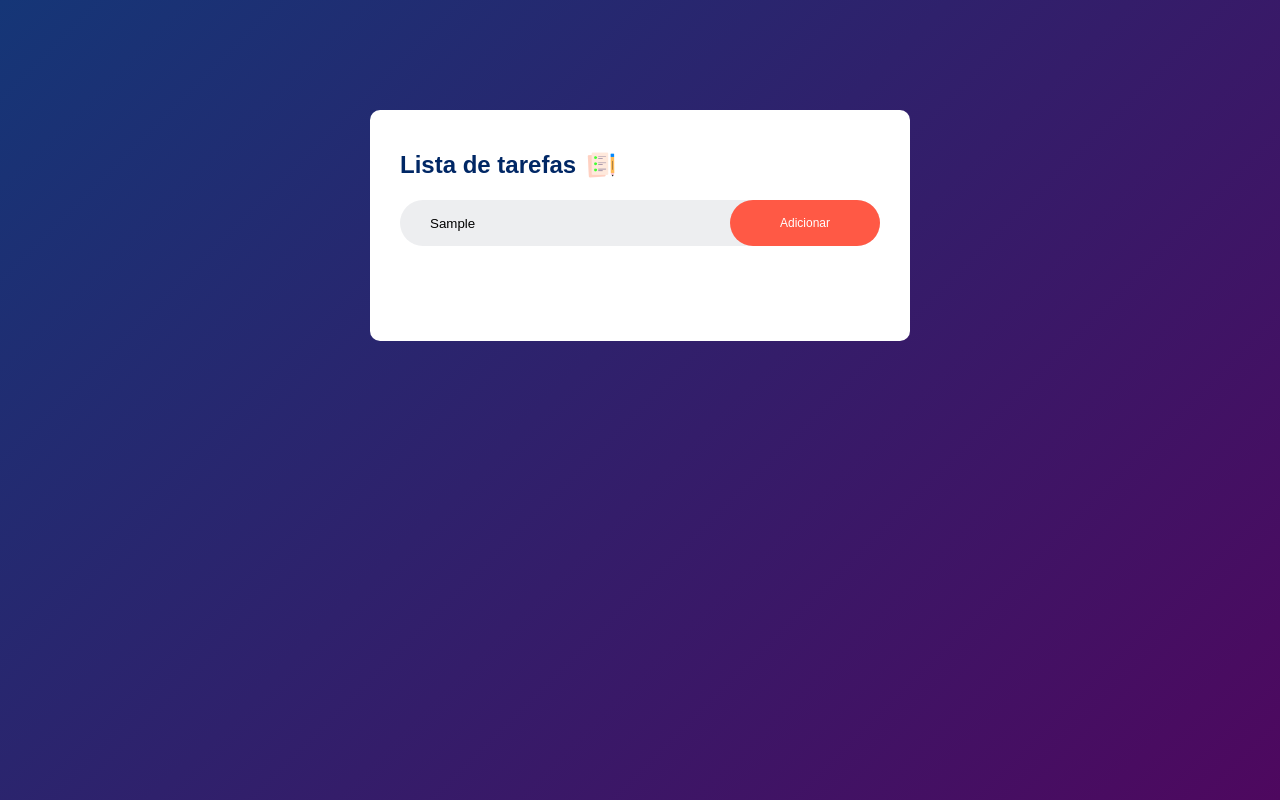
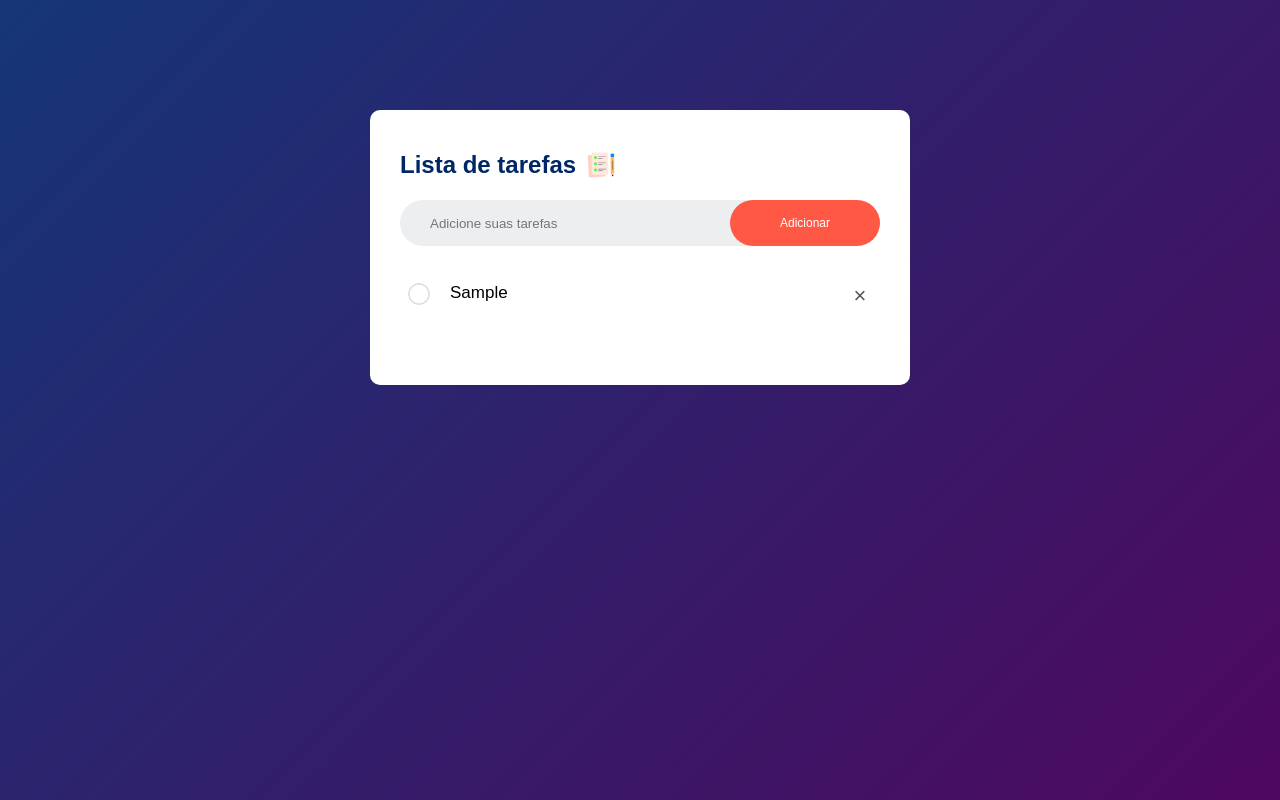
Before and after one commit to karinacristo/To-Do, a plain HTML site: page html/index.html in a window 1280 px wide. Both pictures are taken after typing "Sample" into the empty fields and a click on the button "Adicionar". Drawn offline with Linux system fonts and the light colour scheme.

Commit message:
finished project

```diff
--- a/html/css/styles.css
+++ b/html/css/styles.css
@@ -66,8 +66,8 @@
  ul li::before {
     content: '';
     position: absolute;
-    height: 28px;
-    width: 28px;
+    height: 22px;
+    width: 22px;
     border-radius: 50%;
     background-image: url(/images/unchecked.png);
     background-size: cover;
@@ -83,3 +83,18 @@
     background-image: url(/images/checked.png);
 
  }
+ ul li span{
+    position: absolute;
+    right: 0;
+    top: 5px;
+    width: 40px;
+    height: 40px;
+    font-size: 22px;
+    color: #555;
+    line-height: 40px;
+    text-align: center;
+    border-radius: 50%;
+ }
+ ul li span:hover {
+    background: #edeef0;
+ }
--- a/html/index.html
+++ b/html/index.html
@@ -12,7 +12,7 @@
             <h2>Lista de tarefas <img src="\images\icon.png" alt=""></h2>
             <div class="row">
                 <input type="text" id="input-box" placeholder="Adicione suas tarefas">
-                <button>Adicionar</button>
+                <button onclick="AddTask()">Adicionar</button>
             </div>
             <ul id="list-container">
                <!-- <li class="checked">Tarefa 1</li>
@@ -21,5 +21,6 @@
             </ul>
         </div>
     </div>
+    <script src="/html/js/script.js"></script>
 </body>
 </html>
--- a/html/js/script.js
+++ b/html/js/script.js
@@ -0,0 +1,37 @@
+const inputBox = document.getElementById("input-box");
+const listContainer = document.getElementById("list-container");
+
+function AddTask(){
+    if(inputBox.value === ''){
+        alert("Você deve escrever algo!");
+    }
+    else{
+        let li = document.createElement("li");
+        li.innerHTML = inputBox.value;
+        listContainer.appendChild(li);
+        let span = document.createElement("span");
+        span.innerHTML = "\u00d7";
+        li.appendChild(span);
+    }
+    inputBox.value = "";
+    saveData();
+}
+
+listContainer.addEventListener("click", function(e){
+    if(e.target.tagName === "LI"){
+        e.target.classList.toggle("checked");
+        saveData();
+    }
+    else if(e.target.tagName === "SPAN"){
+        e.target.parentElement.remove();
+        saveData();
+    }
+}, false);
+
+function saveData(){
+    localStorage.setItem("data", listContainer.innerHTML);
+}
+function showTask(){
+    listContainer.innerHTML = localStorage.getItem("data");
+}
+showTask();
```
